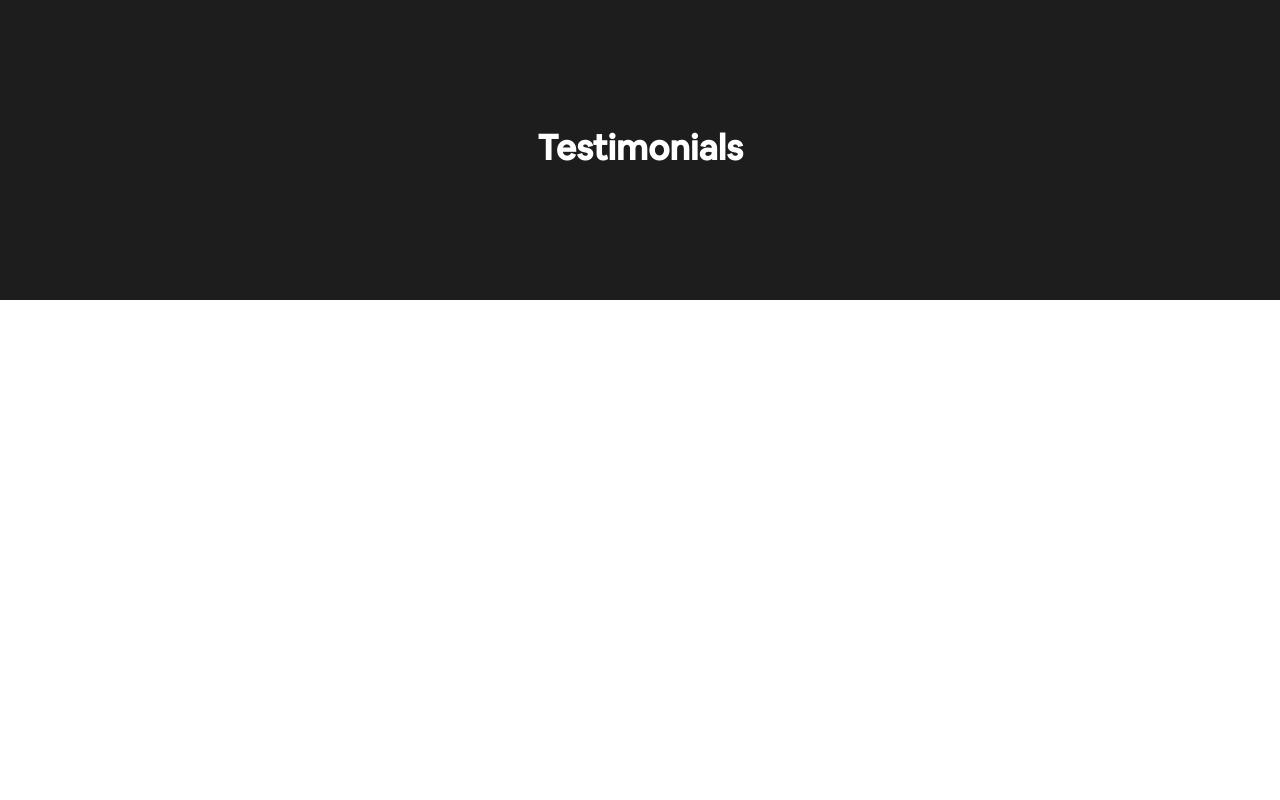
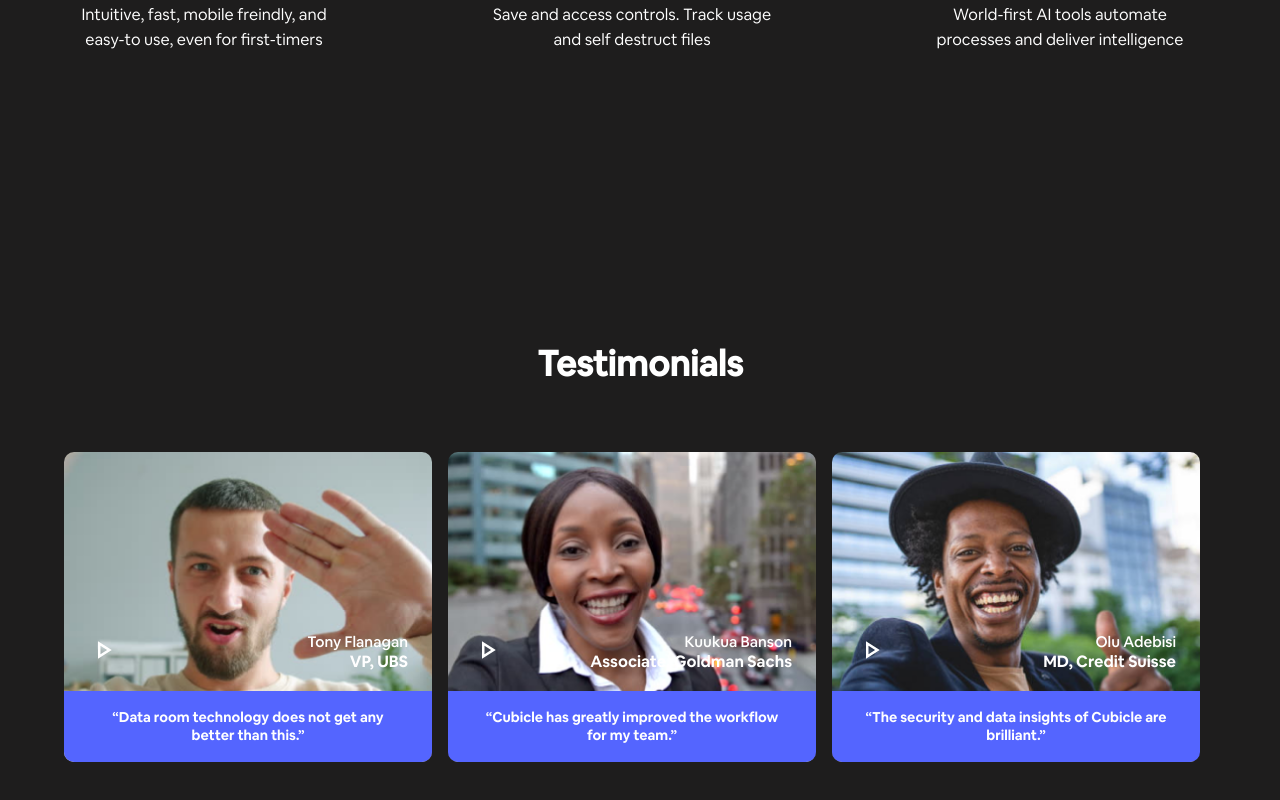
Before and after one commit to kwameaj67/Cubicle, a React (Create React App) app: page / in a window 1280 px wide. Shown: the part 1144-1944 px from the top of the page. Before the commit the page ends 1444 px from the top, so only its background shows below. Built offline with nearby package versions, Linux system fonts and the light colour scheme.

Commit message:
sections changes

```diff
--- a/src/pages/Home/Home.js
+++ b/src/pages/Home/Home.js
@@ -2,7 +2,7 @@ import React from 'react'
 import NavBar from '../../components/NavBar/Navbar'
 // import Footer from '../../components/Footer/Footer'
 import './home.css'
-import phonemockup from '../../assets/images/phonemockup.svg'
+import phonemockup from '../../assets/images/phonemockup.png'
 import goldmanSachs from '../../assets/images/image9.png'
 import ubs from '../../assets/images/image11.png'
 import juliusbar from '../../assets/images/image12.png'
@@ -74,6 +74,50 @@ const HomePage = () => {
             <div className="section_3">
                 <div className="container">
                     <h1>Testimonials</h1>
+                    <div className="row">
+                        <div className="item_one" id="one">
+                            <div className="vid_data">
+                                <div className="vid_details">
+                                    <span><MdOutlinePlayArrow color="#fff" size={30} /></span>
+                                    <div className="vid_contact">
+                                        <p className="name">Tony Flanagan</p>
+                                        <p className="role">VP, UBS</p>
+                                    </div>
+                                </div>
+                                <div className="vid_text">
+                                    <p>“Data room technology does not get any better than this.”</p>
+                                </div>
+                            </div>
+                        </div>
+                        <div className="item_two" id="two">
+                            <div className="vid_data">
+                                <div className="vid_details">
+                                    <span><MdOutlinePlayArrow color="#fff" size={30} /></span>
+                                    <div className="vid_contact">
+                                        <p className="name">Kuukua Banson</p>
+                                        <p className="role">Associate, Goldman Sachs</p>
+                                    </div>
+                                </div>
+                                <div className="vid_text">
+                                    <p>“Cubicle has greatly improved the workflow for my team.”</p>
+                                </div>
+                            </div>
+                        </div>
+                        <div className="item_three" id="three">
+                            <div className="vid_data">
+                                <div className="vid_details">
+                                    <span><MdOutlinePlayArrow color="#fff" size={30} /></span>
+                                    <div className="vid_contact">
+                                        <p className="name">Olu Adebisi</p>
+                                        <p className="role">MD, Credit Suisse</p>
+                                    </div>
+                                </div>
+                                <div className="vid_text">
+                                    <p>“The security and data insights of Cubicle are brilliant.”</p>
+                                </div>
+                            </div>
+                        </div>
+                    </div>
                 </div>
             </div>
         </div>
--- a/src/pages/Home/home.css
+++ b/src/pages/Home/home.css
@@ -1,5 +1,6 @@
 :root{
     --blue:#5465FF;
+    --light_blue:#5465FF;
     --light_black:#2A2A2A;
     --black:#1E1D1D;
 }
@@ -8,7 +9,7 @@
 }
 
 .section_1{
-  padding: 4rem 4rem;
+  padding: 8rem 4rem;
 }
 .section_1 .container{
   display:flex;
@@ -108,11 +109,12 @@
 }
 .section_1 .container .app_img{
   flex-basis:50%;
+  text-align:center;
 
 }
 .section_1 .container .app_img .phonemockup{
-  height:485px;
-  width:400px;
+  height:573px;
+  width:370px;
 }
 
 /* section 2 */
@@ -177,3 +179,129 @@
   line-height:48px;
   color: #fff;
 }
+.section_3 .container .row{
+  display: flex;
+  justify-content: space-between;
+  align-items: center;
+  flex-direction: row;
+  margin:4rem 0rem;
+}
+.section_3 .container .row .item_one {
+  display: flex;
+  justify-content: flex-start;
+  align-items: flex-start;
+  flex-direction: column;
+  margin-right:1rem;
+  width:380px;
+  height:310px;
+  background-image: url(../../assets/images/Rectangle61.png);
+  background-repeat: no-repeat, repeat;
+  background-position: center;
+  background-size:cover;
+  background-color: #dedede; /* Used if the image is unavailable */
+  border-radius:10px;
+  position:relative;
+}
+.section_3 .container .row .item_two {
+  display: flex;
+  justify-content: flex-start;
+  align-items: flex-start;
+  flex-direction: column;
+  margin-right:1rem;
+  width:380px;
+  height:310px;
+  background-image: url(../../assets/images/Rectangle61-1.png);
+  background-repeat: no-repeat, repeat;
+  background-position: center;
+  background-size:cover;
+  background-color: #dedede; /* Used if the image is unavailable */
+  border-radius:10px;
+  position:relative;
+}
+.section_3 .container .row .item_three {
+  display: flex;
+  justify-content: flex-start;
+  align-items: flex-start;
+  flex-direction: column;
+  margin-right:1rem;
+  width:380px;
+  height:310px;
+  background-image: url(../../assets/images/Rectangle61-2.png);
+  background-repeat: no-repeat, repeat;
+  background-position: center;
+  background-size:cover;
+  background-color: #dedede; /* Used if the image is unavailable */
+  border-radius:10px;
+  position:relative;
+}
+.section_3 .container .row .item_one,
+.section_3 .container .row .item_two,
+.section_3 .container .row .item_three{
+  cursor:pointer;
+  transition: all 0.4s ease-in-out;
+}
+.section_3 .container .row .item_one:hover,
+.section_3 .container .row .item_two:hover,
+.section_3 .container .row .item_three:hover{
+  transition: all 0.4s ease-in-out;
+  transform: translateY(-5px);
+}
+
+.section_3 .container .row .item_one  .vid_data,
+.section_3 .container .row .item_two  .vid_data,
+.section_3 .container .row .item_three .vid_data{
+  display:flex;
+  justify-content:flex-end;
+  flex-direction:column;
+  position:absolute;
+  bottom:0;
+}
+.section_3 .container .row .item_one .vid_data .vid_details,
+.section_3 .container .row .item_two .vid_data .vid_details,
+.section_3 .container .row .item_three .vid_data .vid_details{
+  display:flex;
+  justify-content:space-between;
+  flex-direction:row;
+  align-items:center;
+  margin:1.2rem 1.5rem;
+}
+.section_3 .container .row .item_one .vid_data .vid_details .vid_contact,
+.section_3 .container .row .item_two .vid_data .vid_details .vid_contact,
+.section_3 .container .row .item_three .vid_data .vid_details .vid_contact{
+  display:flex;
+  flex-direction:column;
+  align-items:flex-end;
+}
+.section_3 .container .row .item_one .vid_data .vid_details .vid_contact .name,
+.section_3 .container .row .item_two .vid_data .vid_details .vid_contact .name,
+.section_3 .container .row .item_three .vid_data .vid_details .vid_contact .name{
+  font-size:15px;
+  font-family:"Medium";
+  color:white;
+}
+.section_3 .container .row .item_one .vid_data .vid_details .vid_contact .role,
+.section_3 .container .row .item_two .vid_data .vid_details .vid_contact .role,
+.section_3 .container .row .item_three .vid_data .vid_details .vid_contact .role{
+  font-size:16px;
+  font-family:"Bold";
+  color:white;
+}
+.section_3 .container .row .item_one .vid_data .vid_text,
+.section_3 .container .row .item_two .vid_data .vid_text,
+.section_3 .container .row .item_three .vid_data .vid_text{
+  background-color: var(--light_blue);
+  display:flex;
+  justify-content: center;
+  align-items: center;
+  height:71px;
+  border-bottom-left-radius:10px;
+  border-bottom-right-radius:10px;
+}
+.section_3 .container .row .item_one .vid_data .vid_text p,
+.section_3 .container .row .item_two .vid_data .vid_text p,
+.section_3 .container .row .item_three .vid_data .vid_text p{
+  font-size:14px;
+  font-family:"Bold";
+  color:white;
+  padding:10px 30px;
+}
```
